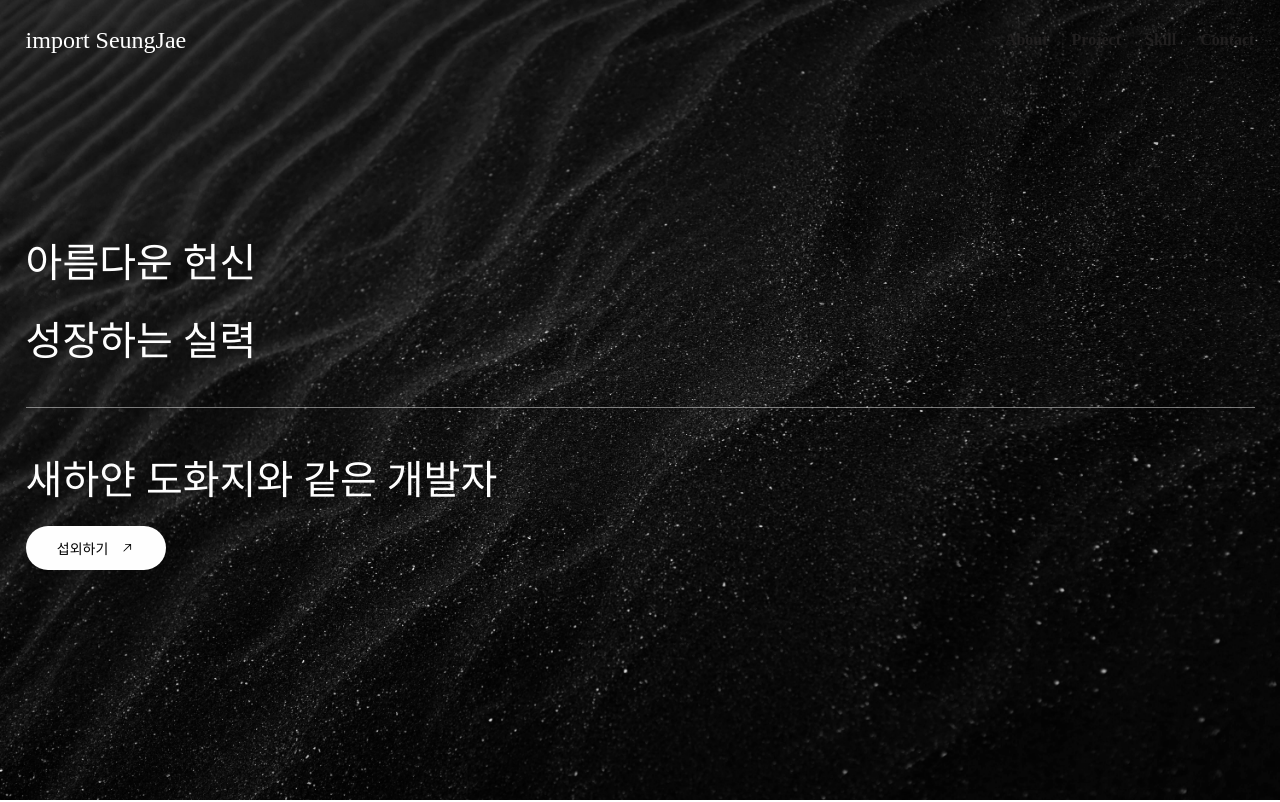
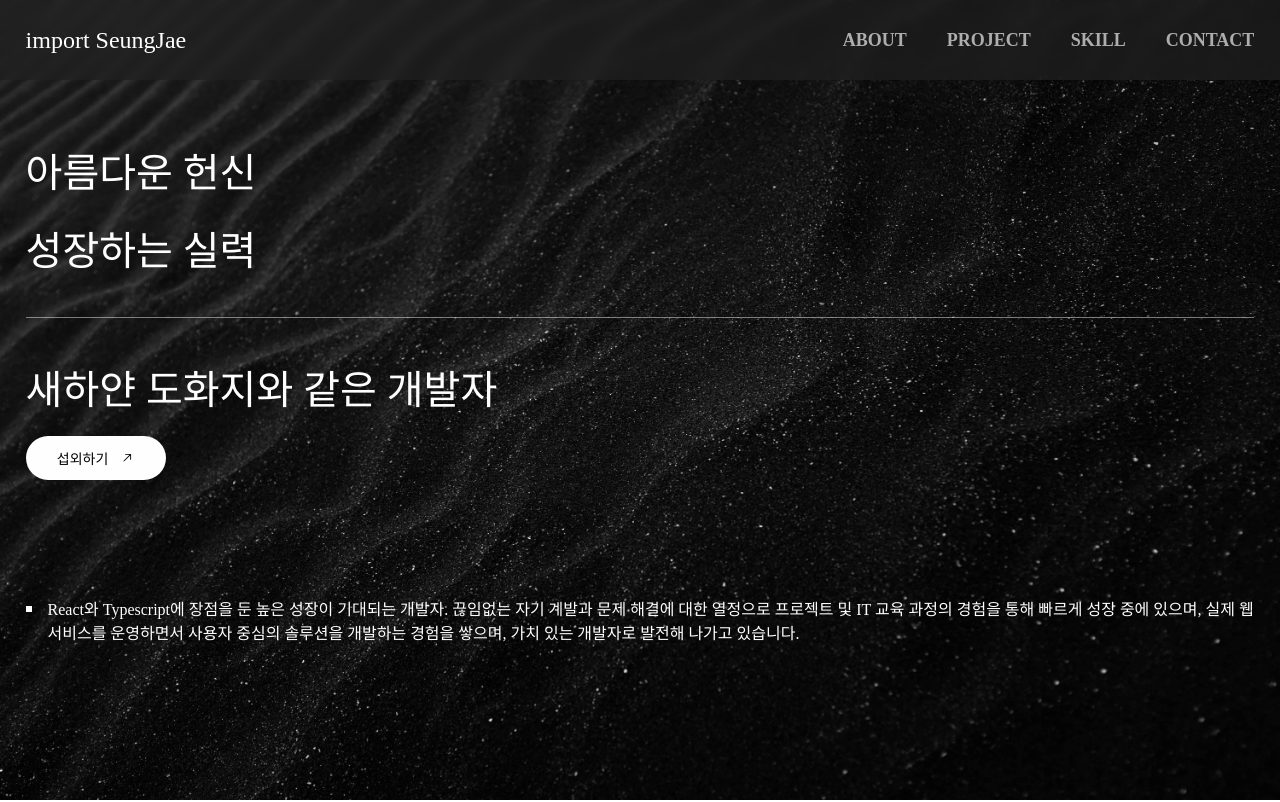
Before and after one commit to seungjaelee2684/seungjae-portfolio, a React (Create React App) app: page /website in a window 1280 px wide. Shown: the top 802 px of the page. Built offline with nearby package versions, Linux system fonts and the light colour scheme; a web font is replaced by a local one.

Commit message:
<Feat: 헤더에 hover이벤트 추가>

```diff
--- a/src/components/SitePage/About.tsx
+++ b/src/components/SitePage/About.tsx
@@ -4,10 +4,9 @@ import { GuideFadeIn } from '../../styles/guide';
 
 interface AboutProps {
     aboutRef: any;
-    navRef: React.RefObject<HTMLAnchorElement>;
 };
 
-const About: React.FC<AboutProps> = ({ aboutRef, navRef }) => {
+const About: React.FC<AboutProps> = ({ aboutRef }) => {
 
     return (
         <AboutMeContainer id="about us">
--- a/src/components/SitePage/WebHeader.tsx
+++ b/src/components/SitePage/WebHeader.tsx
@@ -1,12 +1,15 @@
-import React from 'react'
-import styled from 'styled-components';
+import React, { useEffect, useRef, useState } from 'react'
+import styled, { keyframes } from 'styled-components';
 
 interface WebHeaderProps {
   headerRef: React.RefObject<HTMLDivElement>;
-  navRef: React.RefObject<HTMLAnchorElement>;
+  isScroll: boolean;
 };
 
-const WebHeader : React.FC<WebHeaderProps> = ({ headerRef, navRef }) => {
+const WebHeader : React.FC<WebHeaderProps> = ({ headerRef, isScroll }) => {
+
+  const [mouseOver, setMouseOver] = useState<boolean>(false);
+  const hoverRef = useRef<HTMLDivElement>(null);
 
   const onClickScrollTopHandler = () => {
     window.scrollTo({
@@ -30,22 +33,50 @@ const WebHeader : React.FC<WebHeaderProps> = ({ headerRef, navRef }) => {
   return (
     <HeaderLayout ref={headerRef}>
       <HeaderContainer>
-        <HeaderLogo onClick={onClickScrollTopHandler}>
+        <HeaderLogo
+          color={(isScroll) ? "#222020" : "#FEFEFE"}
+          hovercolor={(isScroll) ? "#ADADAD" : "#ADADAD"}
+          onClick={onClickScrollTopHandler}>
           import SeungJae
         </HeaderLogo>
-        <RightContent ref={navRef}>
+        <RightContent>
           <Navigate
-            onClick={() => onClickMoveHandler("about us")}>
-            About
+            color={(isScroll) ? "#222020" : "#fefefea6"}
+            hovercolor={(isScroll) ? "#ADADAD" : "#FEFEFE"}
+            onClick={() => onClickMoveHandler("about us")}
+            onMouseOver={() => {
+              if (!hoverRef.current) return;
+              hoverRef.current.style.visibility = `visible`;
+            }}
+            onMouseLeave={() => {
+              if (!hoverRef.current) return;
+              hoverRef.current.style.visibility = `hidden`;
+            }}>
+            ABOUT
+            <HoverContainer ref={hoverRef}>
+              <HoverContent>
+                <Navigate
+                  color={(isScroll) ? "#222020" : "#fefefea6"}
+                  hovercolor={(isScroll) ? "#ADADAD" : "#FEFEFE"}>
+                    나에대해
+                </Navigate>
+              </HoverContent>
+            </HoverContainer>
           </Navigate>
-          <Navigate>
-            Project
+          <Navigate
+            color={(isScroll) ? "#222020" : "#fefefea6"}
+            hovercolor={(isScroll) ? "#ADADAD" : "#FEFEFE"}>
+            PROJECT
           </Navigate>
-          <Navigate>
-            Skill
+          <Navigate
+            color={(isScroll) ? "#222020" : "#fefefea6"}
+            hovercolor={(isScroll) ? "#ADADAD" : "#FEFEFE"}>
+            SKILL
           </Navigate>
-          <Navigate>
-            Contact
+          <Navigate
+            color={(isScroll) ? "#222020" : "#fefefea6"}
+            hovercolor={(isScroll) ? "#ADADAD" : "#FEFEFE"}>
+            CONTACT
           </Navigate>
         </RightContent>
       </HeaderContainer>
@@ -56,7 +87,6 @@ const WebHeader : React.FC<WebHeaderProps> = ({ headerRef, navRef }) => {
 const HeaderLayout = styled.header`
   width: 100%;
   height: 80px;
-  position: absolute;
   top: 0;
   left: 0;
   z-index: 10;
@@ -64,6 +94,11 @@ const HeaderLayout = styled.header`
   user-select: none;
   transition: all 0.2s;
   position: fixed;
+  backdrop-filter: blur(5px);
+
+  &:hover {
+    background-color: #222020b0;
+  }
 `;
 
 const HeaderContainer = styled.div`
@@ -73,19 +108,22 @@ const HeaderContainer = styled.div`
   display: flex;
   justify-content: space-between;
   align-items: center;
-  color: #FFFFFF;
+  padding-right: 160px;
+  box-sizing: border-box;
 
   @media screen and (max-width: 1320px) {
+    padding-right: 0px;
     width: 96%;
   }
 `;
 
-const HeaderLogo = styled.div`
+const HeaderLogo = styled.div<{ color: string, hovercolor: string }>`
   font-size: 32px;
   height: 100%;
   display: flex;
   justify-content: center;
   align-items: center;
+  color: ${(props) => props.color};
   cursor: pointer;
 
   @media screen and (max-width: 1320px) {
@@ -93,7 +131,7 @@ const HeaderLogo = styled.div`
   }
 
   &:hover {
-    color: #ADADAD;
+    color: ${(props) => props.hovercolor};
   }
 `;
 
@@ -103,29 +141,52 @@ const RightContent = styled.nav`
   height: 100%;
   display: flex;
   align-items: center;
-  gap: 24px;
-  color: #bebebe;
+  gap: 70px;
 
   @media screen and (max-width: 1320px) {
+    gap: 40px;
     font-size: 12px;
   }
 `;
 
-const Navigate = styled.a`
+const Navigate = styled.a<{ color: string, hovercolor: string }>`
   font-size: 20px;
   font-weight: 700;
   height: 100%;
   display: flex;
   align-items: center;
+  color: ${(props) => props.color};
   cursor: pointer;
 
   &:hover {
-    color: #FEFEFE;
+    color: ${(props) => props.hovercolor};
   }
 
   @media screen and (max-width: 1320px) {
-    font-size: 16px;
+    font-size: 18px;
   }
 `;
 
+const HoverContainer = styled.div`
+  width: 100vw;
+  height: 60px;
+  position: fixed;
+  top: 80px;
+  left: 0;
+  visibility: hidden;
+  background-color: #222020c3;
+  z-index: 5;
+`;
+
+const HoverContent = styled.div`
+  width: 1320px;
+  height: 100%;
+  display: flex;
+  justify-content: end;
+  align-items: center;
+  gap: 30px;
+  padding-right: 300px;
+  box-sizing: border-box;
+`;
+
 export default WebHeader;
--- a/src/pages/SitePage.tsx
+++ b/src/pages/SitePage.tsx
@@ -1,47 +1,34 @@
-import React, { useEffect, useRef } from 'react'
+import React, { useEffect, useRef, useState } from 'react'
 import styled, { keyframes } from 'styled-components';
 import WebHeader from '../components/SitePage/WebHeader';
 import Banner from '../components/SitePage/Banner';
 import About from '../components/SitePage/About';
 import Background1 from '../assets/images/portfolioBG.jpg';
-import Background2 from '../assets/images/start_back.jpg';
+import Background2 from '../assets/images/backgroundWeb.jpg';
 import { BsArrow90DegRight } from 'react-icons/bs';
 import { GoArrowUpRight } from 'react-icons/go';
 
 const SitePage = () => {
 
   const headerRef = useRef<HTMLDivElement>(null);
-  const navRef = useRef<HTMLAnchorElement>(null);
   const aboutRef = useRef<any>([]);
   const infoRef = useRef<HTMLDivElement>(null);
+  const [isScroll, setIsScroll] = useState<boolean>(false);
 
   useEffect(() => {
     const scrollEvent = () => {
-      if (!headerRef.current) return;
+      let scrolly = window.scrollY;
+      let viewport = window.innerHeight;
 
-      let scrolly = window.scrollY;
-
-      if (scrolly >= 300) {
-        headerRef.current.style.backdropFilter = "blur(3px)";
-        headerRef.current.style.backgroundColor = "#ffffffb";
+      console.log(scrolly, viewport);
+      if (scrolly > viewport) {
+        setIsScroll(true);
       } else {
-        headerRef.current.style.backdropFilter = "none";
-        headerRef.current.style.backgroundColor = "transparent";
+        setIsScroll(false);
       };
     };
 
     if (!aboutRef.current || !infoRef.current) return;
-
-    const callback2 = (entries: any, observer: any) => {
-      entries.forEach((entry: any) => {
-        if (!navRef.current) return;
-        if (entry.isIntersecting) {
-          navRef.current.style.color = `#222020`;
-        } else {
-          navRef.current.style.color = `#fefefea6`;
-        };
-      });
-    };
 
     const callback = (entries: any, observer: any) => {
       entries.forEach((entry: any) => {
@@ -51,8 +38,6 @@ const SitePage = () => {
           entry.target.style.transform = `translateY(0px)`;
         } else {
           console.log("false");
-          // entry.target.style.opacity = `0`;
-          // entry.target.style.transform = `translateY(-30px)`;
         };
       });
     };
@@ -64,30 +49,28 @@ const SitePage = () => {
     }
 
     const observer = new IntersectionObserver(callback, options);
-    const observer2 = new IntersectionObserver(callback2, options);
 
     aboutRef.current.forEach((element: any) => {
       if (!element) return;
       observer.observe(element);
     });
-    observer2.observe(infoRef.current);
 
     window.addEventListener("scroll", scrollEvent);
 
     return () => {
       window.removeEventListener("scroll", scrollEvent);
+
       if (!aboutRef.current || !infoRef.current) return;
       aboutRef.current.forEach((element: any) => {
         if (!element) return;
         observer.unobserve(element);
       });
-      observer2.unobserve(infoRef.current);
     }
   }, []);
 
   return (
     <MainLayout>
-      <WebHeader headerRef={headerRef} navRef={navRef} />
+      <WebHeader headerRef={headerRef} isScroll={isScroll} />
       <MainBackground src={Background1}>
         <MainTitleContainer>
           <MainTitleWrapper>
@@ -107,9 +90,13 @@ const SitePage = () => {
             </ContactBtn>
           </SubTitle>
         </MainTitleContainer>
+        <TextContent>
+          <Box />
+          React와 Typescript에 장점을 둔 높은 성장이 기대되는 개발자. 끊임없는 자기 계발과 문제 해결에 대한 열정으로 프로젝트 및 IT 교육 과정의 경험을 통해 빠르게 성장 중에 있으며, 실제 웹 서비스를 운영하면서 사용자 중심의 솔루션을 개발하는 경험을 쌓으며, 가치 있는 개발자로 발전해 나가고 있습니다.
+        </TextContent>
       </MainBackground>
       <MainContainer ref={infoRef}>
-        <About aboutRef={aboutRef} navRef={navRef} />
+        <About aboutRef={aboutRef} />
       </MainContainer>
       <MainBackground src={Background2} />
     </MainLayout>
@@ -140,6 +127,16 @@ const BarAppear = keyframes`
   }
 `;
 
+const TextAppear = keyframes`
+  0% {
+    opacity: 0;
+  }
+
+  100% {
+    opacity: 1;
+  }
+`;
+
 const MainLayout = styled.article`
   width: 100%;
   position: relative;
@@ -156,8 +153,11 @@ const MainBackground = styled.div<{ src: string }>`
   background-repeat: no-repeat;
   background-attachment: fixed;
   display: flex;
+  flex-direction: column;
   justify-content: center;
   align-items: center;
+  gap: 100px;
+  color: #FEFEFE;
 `;
 
 const MainContainer = styled.div`
@@ -199,7 +199,6 @@ const MainTitleWrapper = styled.div`
 
 const MainTitle = styled.div`
   min-width: fit-content;
-  color: #FEFEFE;
   font-size: 55px;
   user-select: none;
   opacity: 0;
@@ -263,4 +262,29 @@ const ContactBtn = styled.button`
   }
 `;
 
+const TextContent = styled.p`
+  width: 1320px;
+  text-align: start;
+  font-size: 16px;
+  display: flex;
+  justify-content: start;
+  align-items: start;
+  gap: 16px;
+  font-family: "";
+  font-weight: 500;
+  opacity: 0;
+  animation: ${TextAppear} 1.3s forwards 1.5s;
+
+  @media screen and (max-width: 1320px) {
+    width: 96%;
+  }
+`;
+
+const Box = styled.div`
+  min-width: 6px;
+  height: 6px;
+  background-color: #FEFEFE;
+  margin-top: 10px;
+`;
+
 export default SitePage;
```
Also changed, not shown: src/assets/images/backgroundWeb.jpg (added).
